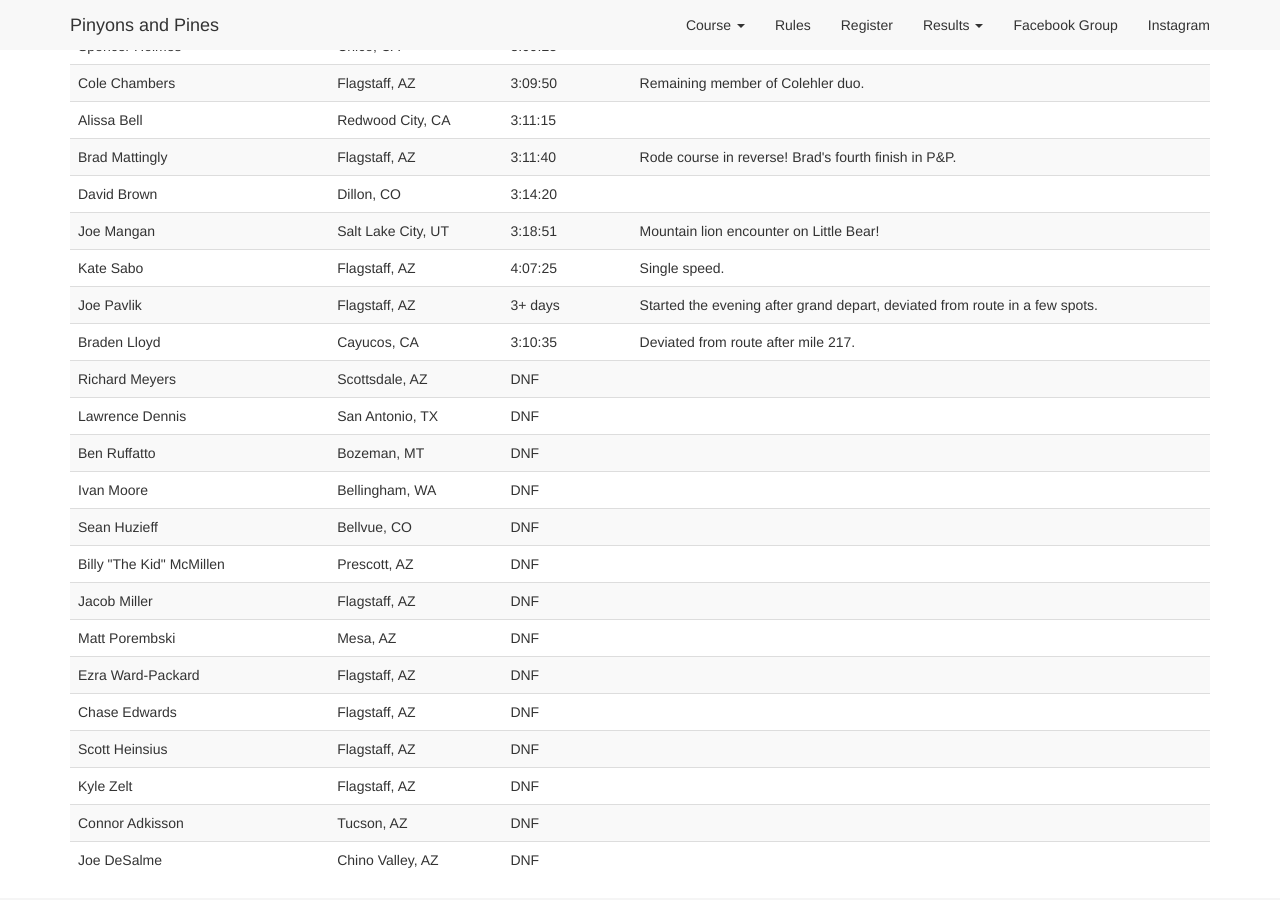
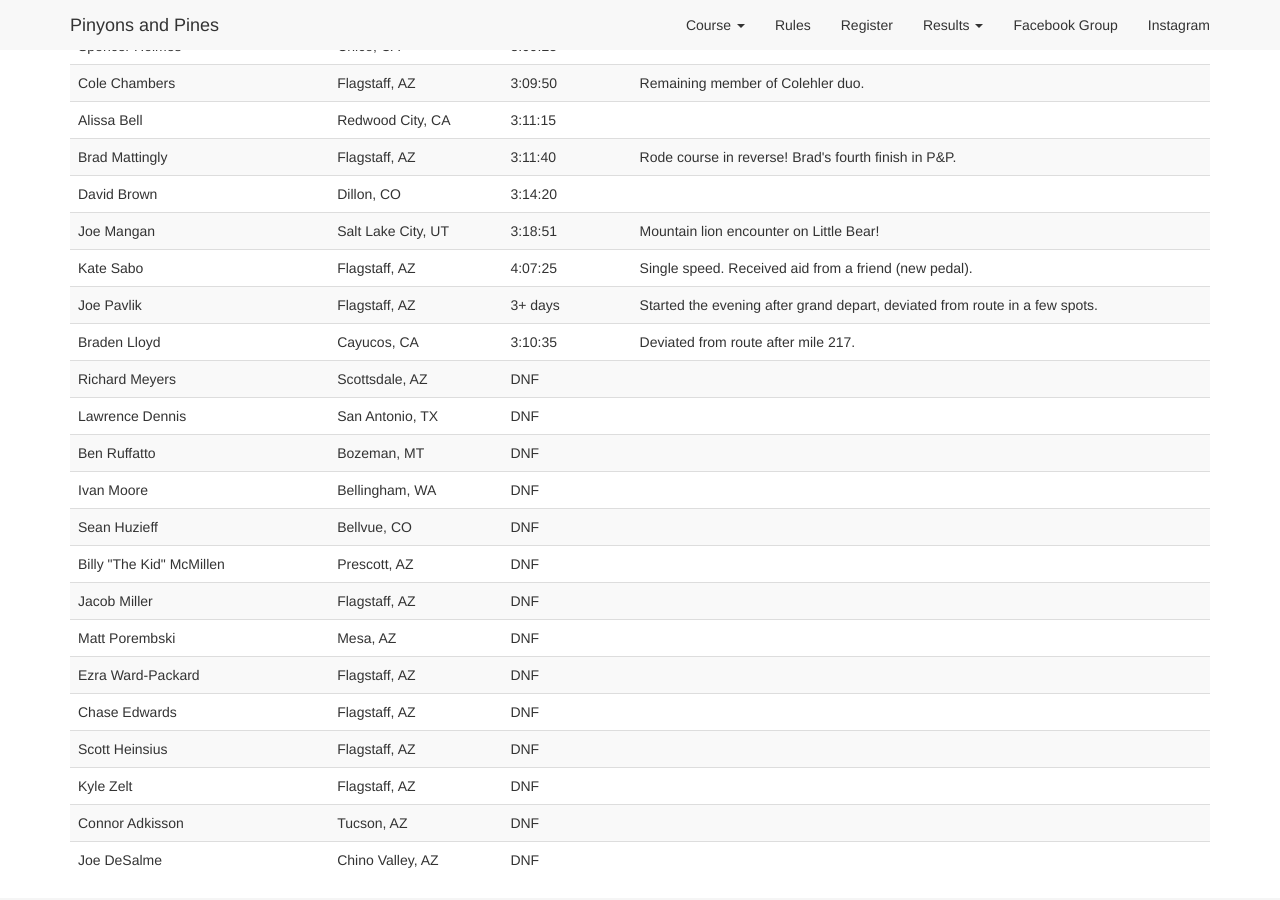
Before and after one commit to dcernst/PinyonsPines, a Jekyll site: the page built from results2022.md, in a window 1280 px wide and 900 px high, scrolled down 1810 px. Built offline with Jekyll 4.4.1, drawn with Linux system fonts in a browser that asks for light colours; nearby versions of some CDN libraries.

Commit message:
Update to results

```diff
--- a/results2022.md
+++ b/results2022.md
@@ -138,7 +138,7 @@ The 2022 Grand Depart took place at 6am on Thursday, May 1.
 <td>Joe Mangan</td> <td>Salt Lake City, UT</td> <td>3:18:51</td> <td>Mountain lion encounter on Little Bear!</td>
 </tr>
 <tr>
-<td>Kate Sabo</td> <td>Flagstaff, AZ</td> <td>4:07:25</td> <td>Single speed.</td>
+<td>Kate Sabo</td> <td>Flagstaff, AZ</td> <td>4:07:25</td> <td>Single speed. Received aid from a friend (new pedal).</td>
 </tr>
 <tr>
 <td>Joe Pavlik</td> <td>Flagstaff, AZ</td> <td>3+ days</td> <td>Started the evening after grand depart, deviated from route in a few spots.</td>
```
